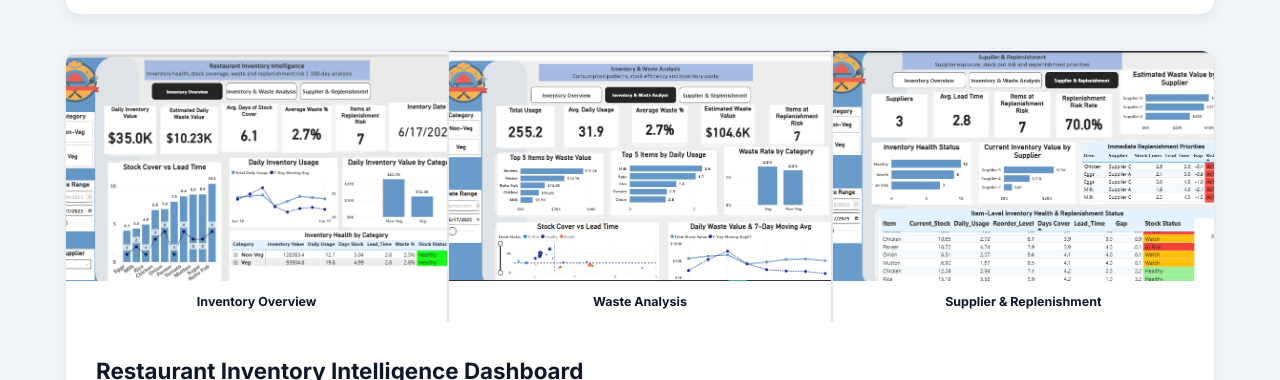
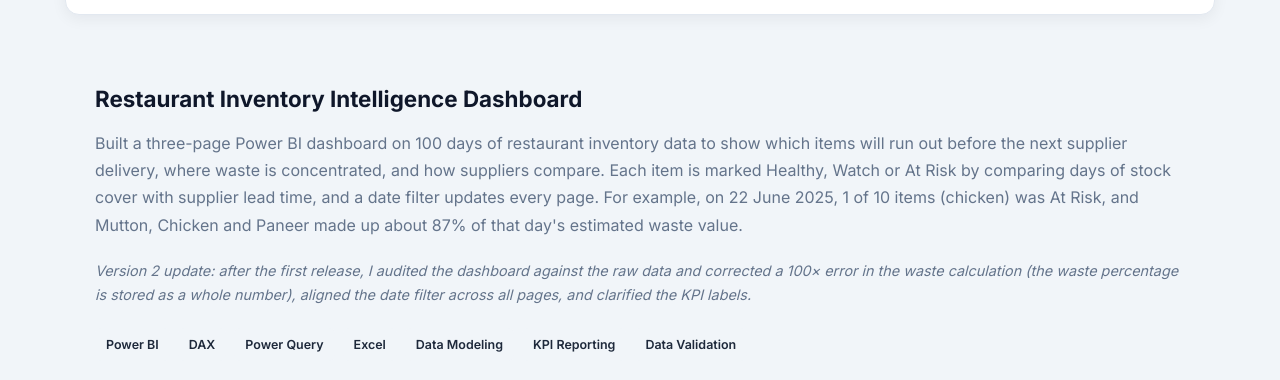
Before and after one commit to Kunlez01/kunlez.github.io, a plain HTML site: page index.html in a window 1280 px wide. Shown: the part 2136-2516 px from the top of the page. Drawn offline with Linux system fonts and the light colour scheme.

Commit message:
Update index.html

```diff
--- a/index.html
+++ b/index.html
@@ -1084,56 +1084,25 @@
 
 
 
-            <!-- =================================================
-                 PROJECT 2: RESTAURANT INVENTORY INTELLIGENCE DASHBOARD
-            ================================================== -->
-
-            <article class="project-card">
-
-
-                <div class="project-gallery">
-
-
-                    <div class="project-image">
-
-                        <img
-                            src="assets/Inventory.png"
-                            alt="Restaurant Inventory Overview Dashboard">
-
-                        <div class="project-image-title">
-                            Inventory Overview
-                        </div>
-
-                    </div>
-
-
-                    <div class="project-image">
-
-                        <img
-                            src="assets/Waste.png"
-                            alt="Restaurant Inventory Waste Dashboard">
-
-                        <div class="project-image-title">
-                            Waste Analysis
-                        </div>
-
-                    </div>
-
-
-                    <div class="project-image">
-
-                        <img
-                            src="assets/replenishment.png"
-                            alt="Restaurant Inventory Replenishment Dashboard">
-
-                        <div class="project-image-title">
-                            Supplier & Replenishment
-                        </div>
-
-                    </div>
-
-                </div>
-
+            <!-- <!--
+=====================================================================
+RESTAURANT INVENTORY PROJECT: UPDATED CARD CONTENT (VERSION 2)
+=====================================================================
+HOW TO USE
+1. In index.html, find PROJECT 2 (the card whose title is
+   "Restaurant Inventory Intelligence Dashboard").
+2. Inside that card, replace the whole
+   <div class="project-card-content"> ... </div> block with the block below.
+   Leave the <div class="project-gallery"> (the three images) above it as it is.
+3. Replace the three images in your assets folder with the corrected
+   screenshots, keeping the same file names:
+     assets/Overview_Dashboard.png       (Inventory Overview)
+     assets/Waste_Dashboard.png           (Inventory & Waste Analysis)
+     assets/Replenishment_Dashboard.png   (Supplier & Replenishment)
+4. Republish the corrected report to Power BI (same report, replace the old
+   version) so the "Open Dashboard" button shows the corrected numbers.
+=====================================================================
+-->
 
 <div class="project-card-content">
 
@@ -1143,12 +1112,23 @@
 
 
     <p>
-                        Built a 3-page Power BI dashboard analyzing restaurant
-                        inventory value, usage, waste, stock coverage, supplier
-                        lead times, and replenishment risk to support better
-                        inventory management and purchasing decisions.
+        Built a three-page Power BI dashboard on 100 days of restaurant
+        inventory data to show which items will run out before the next
+        supplier delivery, where waste is concentrated, and how suppliers
+        compare. Each item is marked Healthy, Watch or At Risk by comparing
+        days of stock cover with supplier lead time, and a date filter updates
+        every page. For example, on 22 June 2025, 1 of 10 items (chicken) was
+        At Risk, and Mutton, Chicken and Paneer made up about 87% of that
+        day's estimated waste value.
     </p>
 
+    <p style="font-size: 0.9rem; font-style: italic;">
+        Version 2 update: after the first release, I audited the dashboard
+        against the raw data and corrected a 100&times; error in the waste
+        calculation (the waste percentage is stored as a whole number),
+        aligned the date filter across all pages, and clarified the KPI labels.
+    </p>
+
 
     <div class="project-tools">
 
@@ -1174,6 +1154,10 @@
 
         <span class="tool-tag">
             KPI Reporting
+        </span>
+
+        <span class="tool-tag">
+            Data Validation
         </span>
 
     </div>
@@ -1206,9 +1190,6 @@
     </div>
 
 </div>
-
-            </article>
-
 
 
             <!-- =================================================
```
Lines whose indentation alone changed are shown as unchanged.
